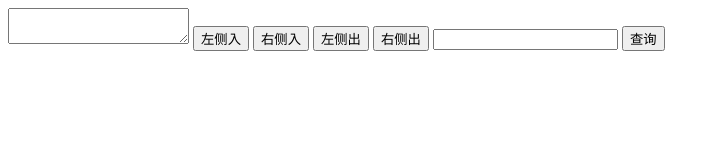
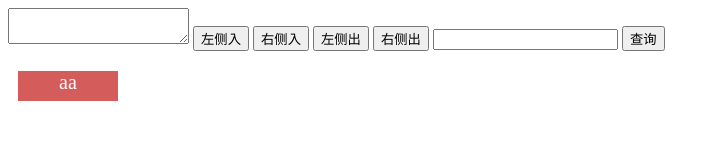
Before and after one commit to zhangyugege/baidutext_20, a plain HTML site: page index.html in a window 1280 px wide. Shown: the whole page, without its empty margins (0-720 px from the left). Drawn offline with Linux system fonts and the light colour scheme.

Commit message:
Update index.html

```diff
--- a/index.html
+++ b/index.html
@@ -43,5 +43,5 @@
 <input id="query-btn" type="button" value="查询">
 <div id="box"></div>
 </body>
-<script src="js/task8.js"></script>
+<script src="main.js"></script>
 </html>
```
